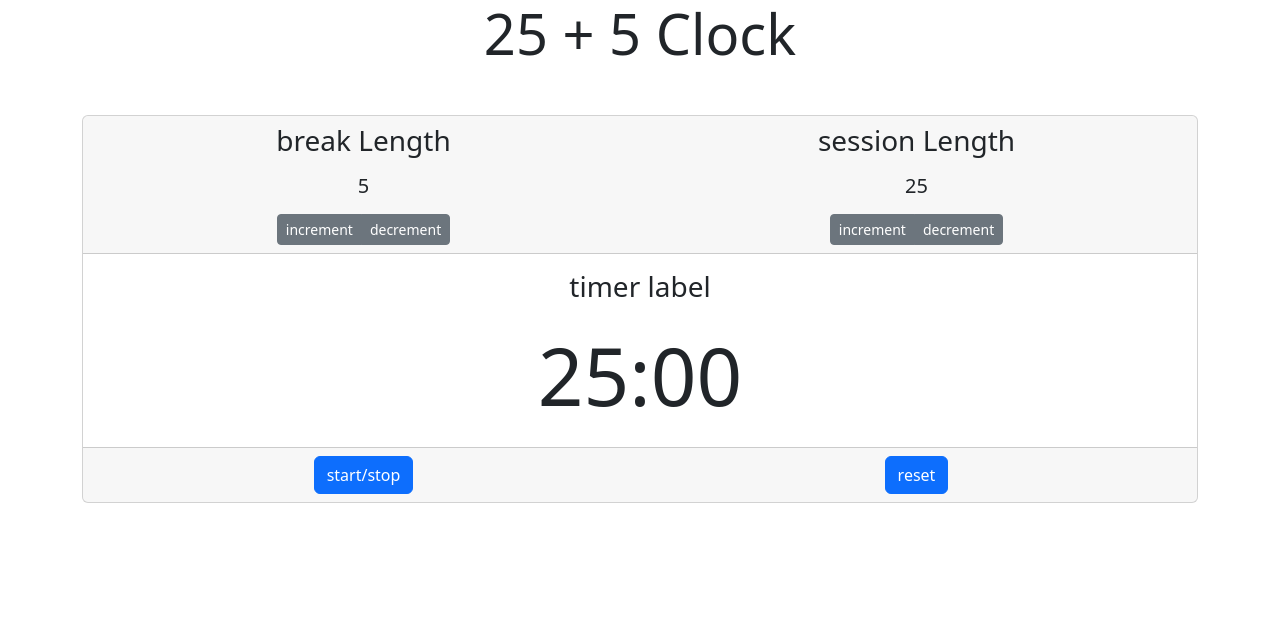
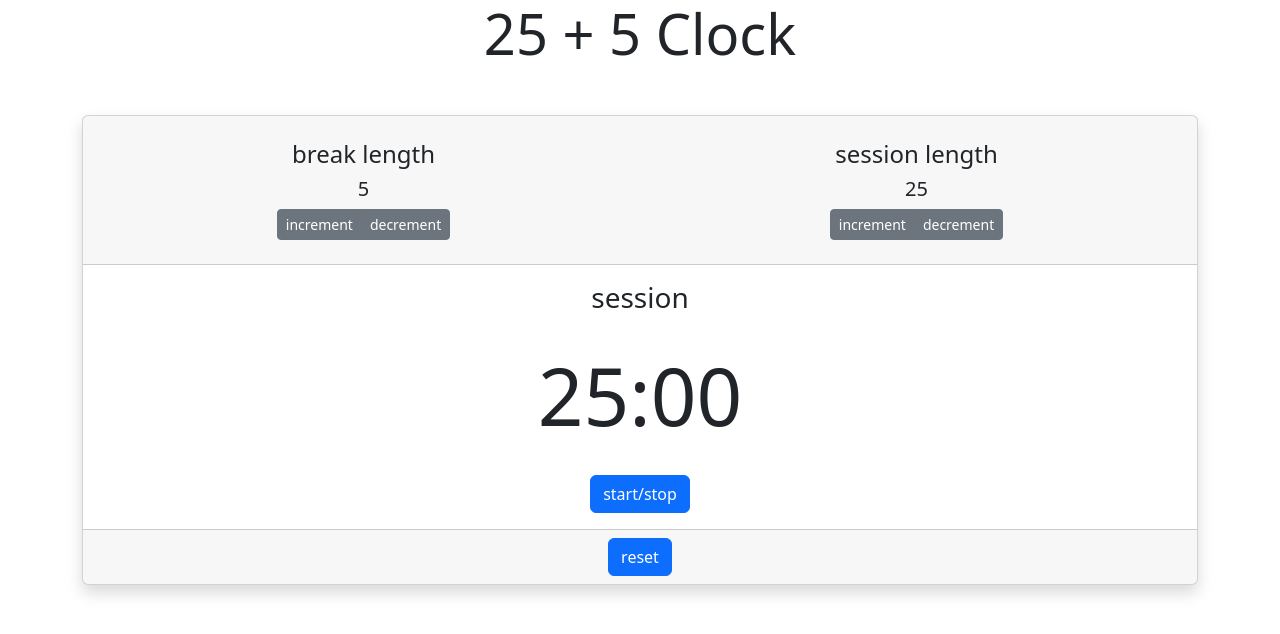
Before and after one commit to foogho/25-5-clock, a React (Create React App) app: page / in a window 1280 px wide. Shown: the top 634 px of the page. Built offline with nearby package versions, Linux system fonts and the light colour scheme.

Commit message:
Complete app development
- it seems like it's working fine and satisfy FCC requirements when working manually

- by running FCC automated tests we encounter an infinite loop in test execution

```diff
--- a/package.json
+++ b/package.json
@@ -7,6 +7,7 @@
     "@testing-library/react": "^13.4.0",
     "@testing-library/user-event": "^13.5.0",
     "bootstrap": "^5.2.3",
+    "dayjs": "^1.11.7",
     "react": "^18.2.0",
     "react-dom": "^18.2.0",
     "react-scripts": "5.0.1",
--- a/src/components/clock.js
+++ b/src/components/clock.js
@@ -1,10 +1,8 @@
-import React from 'react';
+import React, { createRef } from 'react';
+import Session from './session';
+import Timer from './timer';
 
-export default class Clock extends React.Component {
-  constructor(props) {
-    super(props);
-    this.state = {
-      sessions: [
+const sessions = [
   {
     name: 'break',
     defaultLength: 5,
@@ -15,13 +13,23 @@ export default class Clock extends React.Component {
     defaultLength: 25,
     length: 25,
   },
-      ],
+];
+export default class Clock extends React.Component {
+  constructor(props) {
+    super(props);
+    this.state = this.initializeState();
+    this.timerRef = createRef();
+    this.modSessionLength = this.modSessionLength.bind(this);
+    this.initializeSessionsLength = this.initializeSessionsLength.bind(this);
+    this.onReset = this.onReset.bind(this);
+  }
+  initializeState() {
+    return {
+      sessions: sessions,
+      activeSessionIdx: 1,
     };
-    this.modSessionLength = this.modSessionLength.bind(this);
-    this.initilizeSessionsLength = this.initilizeSessionsLength.bind(this);
   }
-
-  initilizeSessionsLength() {
+  initializeSessionsLength() {
     this.setState({
       sessions: this.state.sessions.map((session) => ({
         ...session,
@@ -37,6 +45,12 @@ export default class Clock extends React.Component {
     const sessionIdx = sessions.findIndex(
       (value) => value.name === session.name
     );
+    if (type === 'decrement' && session.length - 1 === 0) {
+      return;
+    }
+    if (type === 'increment' && session.length + 1 > 60) {
+      return;
+    }
     return this.setState({
       sessions: [
         ...sessions.slice(0, sessionIdx),
@@ -50,69 +64,54 @@ export default class Clock extends React.Component {
     });
   }
 
+  onReset() {
+    this.setState(this.initializeState());
+    this.timerRef.current.reset();
+  }
+
   render() {
     const sessions = this.state.sessions;
+    const activeSessionIdx = this.state.activeSessionIdx;
+    const activeSession = sessions[activeSessionIdx];
     return (
-      <div className="card mx-auto text-center">
+      <div className="card mx-auto text-center shadow">
         <div className="card-header">
           <div className="row">
-            {sessions.map((session, i) => (
-              <div className="col" key={i}>
-                <div className="row row-cols-1 g-2">
-                  <h3 id={`${session.name}-label`}>{session.name} Length</h3>
-                  <h5 id={`${session.name}-length`}>{session.length}</h5>
-                  <div>
-                    <div className="btn-group btn-group-sm">
-                      <div
-                        id={`${session.name}-increment`}
-                        className="btn btn-secondary"
-                        onClick={() => {
-                          this.modSessionLength(session, 'increment');
+            {sessions.map(({ name, length }, i) => (
+              <div className="col p-3" key={i}>
+                <Session
+                  name={name}
+                  length={length}
+                  onEdit={(sessionName, type) => {
+                    this.modSessionLength(
+                      this.state.sessions.find(
+                        (session) => session.name === sessionName
+                      ),
+                      type
+                    );
                   }}
-                      >
-                        increment
-                      </div>
-                      <div
-                        id={`${session.name}-decrement`}
-                        className="btn btn-secondary"
-                        onClick={() => {
-                          this.modSessionLength(session, 'decrement');
-                        }}
-                      >
-                        decrement
-                      </div>
-                    </div>
-                  </div>
-                </div>
+                />
               </div>
             ))}
           </div>
         </div>
         <div className="card-body">
-          <h3 id="timer-label" className="mb-4">
-            timer label
-          </h3>
-          <h1 className="display-1" id="time-left">
-            25:00
-          </h1>
+          <Timer
+            label={activeSession.name}
+            time={activeSession.length}
+            onFinish={() => {
+              this.setState({
+                activeSessionIdx: activeSessionIdx === 1 ? 0 : 1,
+              });
+              this.timerRef.current.start();
+            }}
+            ref={this.timerRef}
+          />
         </div>
         <div className="card-footer">
-          <div className="row">
-            <div className="col">
-              <button className="btn btn-primary" id="start_stop">
-                start/stop
-              </button>
-            </div>
-            <div className="col">
-              <button
-                className="btn btn-primary"
-                id="reset"
-                onClick={this.initilizeSessionsLength}
-              >
+          <button className="btn btn-primary" onClick={this.onReset}>
             reset
           </button>
-            </div>
-          </div>
         </div>
       </div>
     );
--- /dev/null
+++ b/src/components/session.js
@@ -0,0 +1,36 @@
+import React from 'react';
+
+export default class Session extends React.Component {
+  render() {
+    const name = this.props.name;
+    const length = this.props.length;
+    return (
+      <div className="row row-cols-1">
+        <h4 id={`${name}-label`}>{name} length</h4>
+        <h5 id={`${name}-length`}>{length}</h5>
+        <div>
+          <div className="btn-group btn-group-sm">
+            <div
+              id={`${name}-increment`}
+              className="btn btn-secondary"
+              onClick={() => {
+                this.props.onEdit(name, 'increment');
+              }}
+            >
+              increment
+            </div>
+            <div
+              id={`${name}-decrement`}
+              className="btn btn-secondary"
+              onClick={() => {
+                this.props.onEdit(name, 'decrement');
+              }}
+            >
+              decrement
+            </div>
+          </div>
+        </div>
+      </div>
+    );
+  }
+}
--- /dev/null
+++ b/src/components/timer.js
@@ -0,0 +1,82 @@
+import React from 'react';
+
+import dayjs from 'dayjs';
+import utc from 'dayjs/plugin/utc';
+
+dayjs.extend(utc);
+
+export default class Timer extends React.Component {
+  constructor(props) {
+    super(props);
+    this.state = {
+      time: this.parseTime(props.time),
+    };
+  }
+  shouldComponentUpdate(nextProps, nextState) {
+    if (nextProps !== this.props) {
+      this.setState({ time: this.parseTime(nextProps.time) });
+      // when we call setState the update process will be executed
+      // so to avoid an infinite loop we have to return false
+      return false;
+    }
+    return true;
+  }
+  componentDidMount() {
+    this.audioEl = document.querySelector('#beep');
+  }
+  parseTime(time) {
+    return dayjs.utc(time * 60 * 1000);
+  }
+  start() {
+    this.intervalId = setInterval(() => {
+      const time = this.state.time;
+      // checking both minute and second equal 0 ended up with
+      // timer displays 59:59 instead of 00:00 so we check second
+      // to equals 1
+      if (time.get('minute') === 0 && time.get('second') === 1) {
+        this.stop();
+        this.audioEl.play();
+        this.props.onFinish();
+      }
+      this.setState({ time: time.subtract(1, 'second') });
+    }, 1000);
+  }
+  stop() {
+    clearInterval(this.intervalId);
+    this.intervalId = '';
+  }
+  reset() {
+    this.stop();
+    this.setState({ time: this.parseTime(this.props.time) });
+    this.audioEl.pause();
+    this.currentTime = 0;
+  }
+  render() {
+    const label = this.props.label;
+    let time = this.state.time;
+    return (
+      <div className="row row-cols-1 g-4">
+        <div className="col">
+          <h3 id="timer-label">{label}</h3>
+        </div>
+        <div className="col">
+          <h1 className="display-1" id="time-left">
+            {time.format('mm:ss')}
+          </h1>
+        </div>
+        <div className="col">
+          <button
+            className="btn btn-primary"
+            id="start_stop"
+            onClick={() => {
+              this.intervalId ? this.stop() : this.start();
+            }}
+          >
+            start/stop
+          </button>
+        </div>
+        <audio src="/timer-beep.mp3" id="beep"></audio>
+      </div>
+    );
+  }
+}
```
Also changed, not shown: 2 other files (tests, documents, lock files or other folders). Lines whose indentation alone changed are shown as unchanged.
